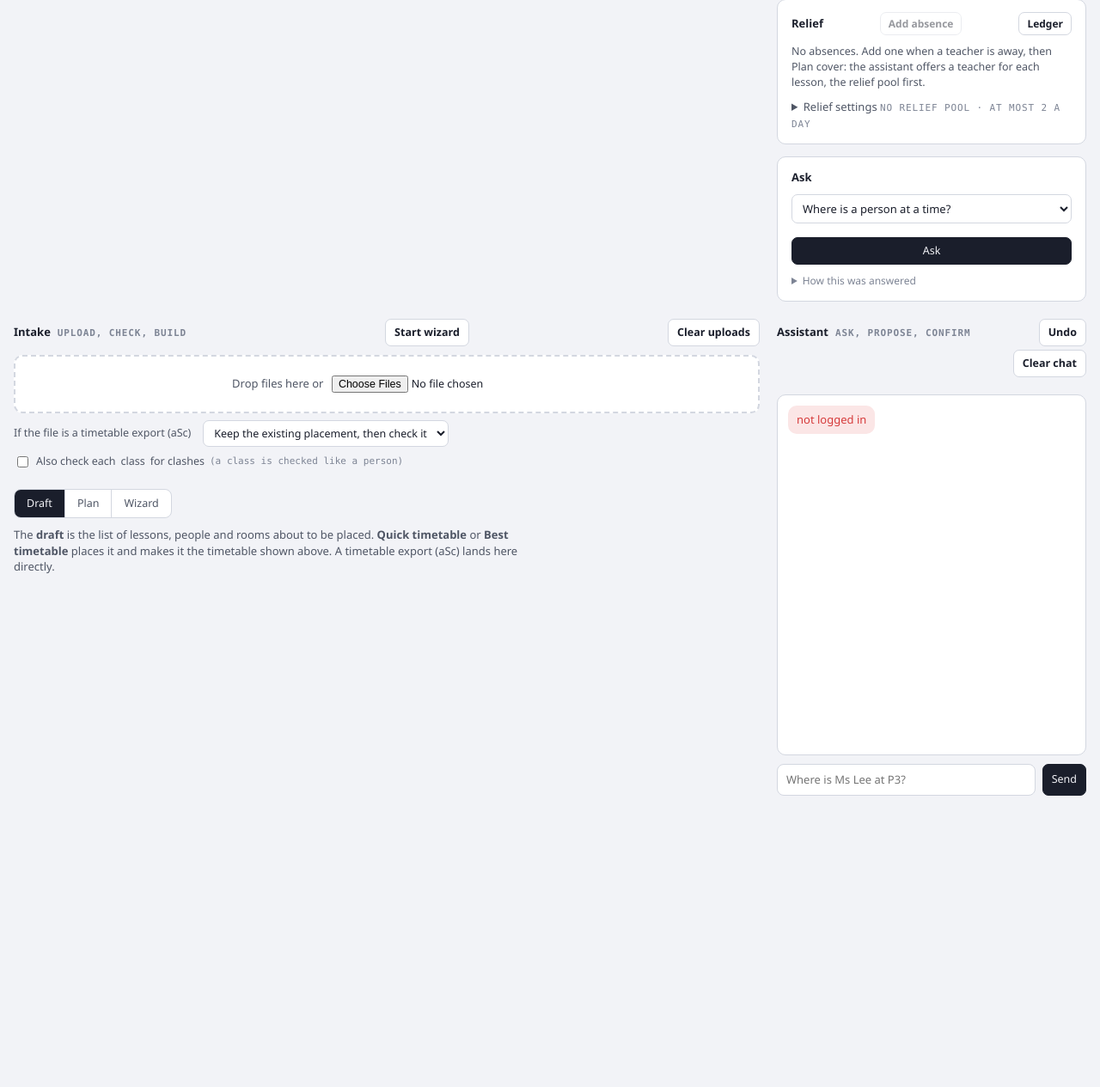
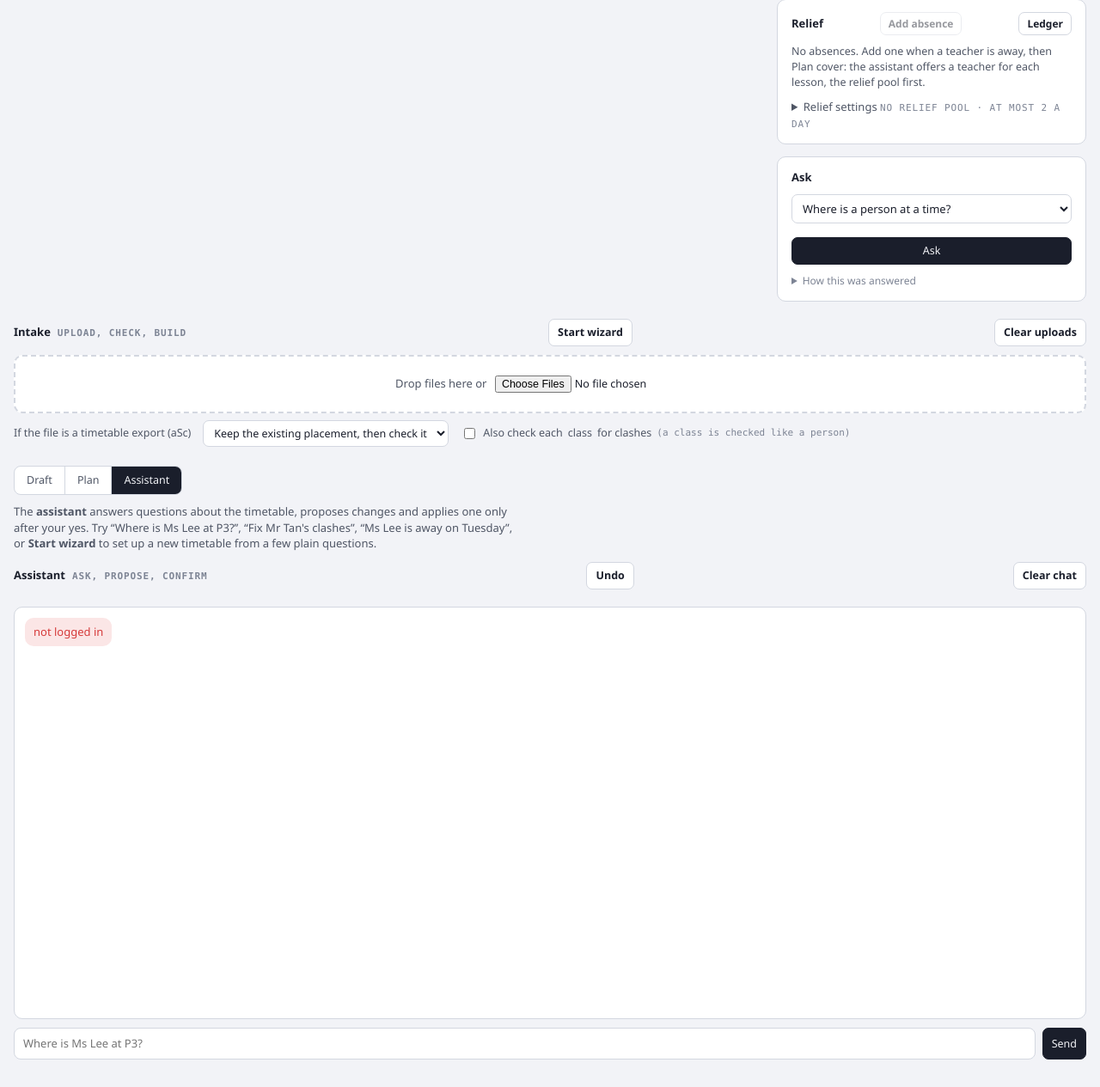
Before and after one commit to twahidin/plane-timetabling-app, a FastAPI app: template plane_app/templates/index.html in a window 1280 px wide. Shown: the part 545-1810 px from the top of the page at 86% size. Before the commit the page ends 1471 px from the top, so only its background shows below. Run offline with FastAPI, Linux system fonts and the light colour scheme; the template is opened without the code that fills it, so the values that code supplies are empty; some libraries are stand-ins or nearby versions.

Commit message:
The assistant is a full-width tab below the timetable
Co-Authored-By: Claude Opus 5.5 <noreply@anthropic.com>

```diff
--- a/plane_app/static/app.css
+++ b/plane_app/static/app.css
@@ -226,7 +226,7 @@
   }
   .toolbar .btn { padding: 7px 12px; }
 
-  .below { display: grid; grid-template-columns: minmax(0, 1fr) 360px; gap: 20px; padding-top: 20px; }
+  .below { display: grid; grid-template-columns: minmax(0, 1fr); gap: 20px; padding-top: 20px; }
   @media (max-width: 960px) { .below { grid-template-columns: 1fr; } }
   .section-title { font-size: 13px; font-weight: 700; margin-bottom: 10px; display: flex; flex-wrap: wrap; justify-content: space-between; align-items: baseline; gap: 4px 8px; }
   .section-title .btn { white-space: nowrap; margin-left: auto; }
@@ -307,9 +307,9 @@
   .chat { display: flex; flex-direction: column; gap: 10px; min-width: 0; }
   .chat-log {
     display: flex; flex-direction: column; gap: 8px; background: var(--surface); border: 1px solid var(--line); border-radius: 10px;
-    padding: 12px; height: 420px; overflow-y: auto; font-size: 13px;
+    padding: 12px; height: clamp(360px, 60vh, 680px); overflow-y: auto; font-size: 13px;
   }
-  .msg { max-width: 88%; padding: 7px 10px; border-radius: 10px; white-space: pre-wrap; overflow-wrap: anywhere; }
+  .msg { max-width: min(88%, 76ch); padding: 7px 10px; border-radius: 10px; white-space: pre-wrap; overflow-wrap: anywhere; }
   .msg.user { align-self: flex-end; background: var(--ink); color: var(--bg); border-bottom-right-radius: 3px; }
   .msg.assistant { align-self: flex-start; background: var(--surface-2); border-bottom-left-radius: 3px; }
   .msg.error { align-self: flex-start; background: var(--bad-soft); color: var(--bad); }
@@ -427,9 +427,9 @@
   .tt th.day { position: sticky; left: 0; z-index: 1; }
   .tt thead th.day { z-index: 2; }
   .tab-note { margin: 10px 0 12px; font-size: 13px; color: var(--ink-2); max-width: 80ch; }
-  #wizard-panel .wizard-candidates { display: grid; grid-template-columns: repeat(auto-fill, minmax(260px, 1fr)); gap: 12px; }
+  #assistant-panel .wizard-candidates { display: grid; grid-template-columns: repeat(auto-fill, minmax(260px, 1fr)); gap: 12px; }
   .wizard-knobs { margin: 0; padding-left: 18px; font-size: 12px; color: var(--ink-2); }
-  #wizard-begin { align-self: flex-start; }
+  #assistant-panel #wizard { margin-bottom: 12px; }
 
   /* ---- period timetables: banner under the header, the Periods card, the New period dialog ---- */
   .period-banner { display: flex; flex-wrap: wrap; align-items: center; gap: 6px 10px; margin: 10px 0 0; padding: 8px 12px;
--- a/plane_app/static/chat.js
+++ b/plane_app/static/chat.js
@@ -123,7 +123,7 @@
         else showNotes([], [], [{ cls: 'error', text: `Build did not settle: ${(ev.unplaced || []).length} unplaced, ${(ev.clashes || []).length} clashes.` }]
           .concat((ev.clashes || []).map((c) => ({ cls: 'error', text: c.message || String(c) }))));
       } else if (ev.kind === 'draft_updated') reload = true;
-      else if (ev.kind === 'proposals') appendProposals(ev.items);
+      else if (ev.kind === 'proposals') { showAssistant(); appendProposals(ev.items); }
       else if (ev.kind === 'applied') {
         const clashText = (ev.clashes || []).map((c) => c.message || String(c)).join('; ');
         appendBubble(ev.ok ? 'assistant' : 'error', (ev.ok ? 'Applied: ' : 'Not applied: ') + ev.description
@@ -148,8 +148,11 @@
   }
   window.handleEvents = handleEvents;
 
-  window.sendChat = (text) => { el('chat-text').value = text; el('chat-form').requestSubmit(); };
-  window.draftChat = (text) => { const input = el('chat-text'); input.value = text; input.focus(); };
+  // Anything that talks to the assistant (Fix…, Move…, Book this room, Plan cover, Start wizard)
+  // opens its tab first, so the reply and any cards to confirm are in view.
+  const showAssistant = () => { if (window.showIntakeTab) window.showIntakeTab('assistant'); };
+  window.sendChat = (text) => { showAssistant(); el('chat-text').value = text; el('chat-form').requestSubmit(); };
+  window.draftChat = (text) => { showAssistant(); const input = el('chat-text'); input.value = text; input.focus(); };
 
   el('undo').addEventListener('click', async () => {
     const btn = el('undo'); btn.disabled = true;
@@ -272,10 +275,8 @@
   drop.addEventListener('drop', (ev) => { ev.preventDefault(); drop.classList.remove('over'); upload(ev.dataTransfer && ev.dataTransfer.files); });
   // The old empty-draft button is gone; that path is still reachable through the chat's
   // new_draft tool ("start an empty draft"). Start wizard just asks the assistant to begin.
-  // Start wizard: open its tab below the timetable and begin the conversation in the chat.
-  const startWizard = () => { if (window.showIntakeTab) window.showIntakeTab('wizard'); window.sendChat("I'd like to set up a new timetable"); };
-  el('start-wizard').addEventListener('click', startWizard);
-  el('wizard-begin').addEventListener('click', startWizard);
+  // Start wizard: begin the conversation in the chat (sendChat opens the assistant tab).
+  el('start-wizard').addEventListener('click', () => window.sendChat("I'd like to set up a new timetable"));
 
   window.reloadIntake = async () => { el('notes').textContent = ''; stopFollowing(); await loadMessages(); await loadDraft(); await resumeSolve(); };
 
--- a/plane_app/static/plan.js
+++ b/plane_app/static/plan.js
@@ -69,11 +69,12 @@
   }
 
   // ---------- tabs ----------
-  // Three tabs below the timetable: the draft (lessons about to be placed), the plan (what the
-  // timetable must provide) and the start wizard (setting up a new timetable by chat).
-  const TABS = { draft: ['tab-draft', 'draft-panel'], plan: ['tab-plan', 'plan'], wizard: ['tab-wizard', 'wizard-panel'] };
+  // Three tabs below the timetable, full width: the draft (lessons about to be placed), the plan
+  // (what the timetable must provide) and the assistant (the chat, with the start wizard's options).
+  const TABS = { draft: ['tab-draft', 'draft-panel'], plan: ['tab-plan', 'plan'], assistant: ['tab-assistant', 'assistant-panel'] };
   function showTab(which) {
-    if (!TABS[which]) which = 'draft';
+    if (which === 'wizard') which = 'assistant';          // the wizard lives in the assistant tab now
+    if (!TABS[which]) which = 'assistant';
     Object.entries(TABS).forEach(([k, [tab, panel]]) => {
       el(tab).classList.toggle('on', k === which);
       el(tab).setAttribute('aria-selected', String(k === which));
@@ -81,7 +82,10 @@
     });
     try { localStorage.setItem('plane.intakeTab', which); } catch (e) { /* private mode, etc. */ }
     if (which === 'plan') loadPlan();
-    if (which === 'wizard' && window.loadWizard) window.loadWizard().catch(() => {});
+    if (which === 'assistant') {
+      if (window.loadWizard) window.loadWizard().catch(() => {});
+      const log = el('chat-log'); if (log) log.scrollTop = log.scrollHeight;
+    }
   }
   window.showIntakeTab = showTab;
   Object.keys(TABS).forEach((k) => el(TABS[k][0]).addEventListener('click', () => showTab(k)));
@@ -374,7 +378,7 @@
     finally { renderIssues(); }
   });
 
-  let initialTab = 'draft';
-  try { initialTab = localStorage.getItem('plane.intakeTab') || 'draft'; } catch (e) { /* ignore */ }
+  let initialTab = 'assistant';
+  try { initialTab = localStorage.getItem('plane.intakeTab') || 'assistant'; } catch (e) { /* ignore */ }
   showTab(initialTab);
 })();
--- a/plane_app/static/wizard.js
+++ b/plane_app/static/wizard.js
@@ -132,8 +132,8 @@
   // ---------- chat events: preview fills the card, done shows the downloads ----------
   // chat.js's handleEvents forwards every `{"kind": "wizard", ...}` event here.
   function renderWizardEvent(ev) {
-    if (window.showIntakeTab) window.showIntakeTab('wizard');
-    setEmpty(null);
+    if (window.showIntakeTab) window.showIntakeTab('assistant');
+    el('wizard').hidden = false;
     if (ev.stage === 'preview') {
       latestCandidates = ev.candidates || [];
       renderDecisions(latestCandidates);
@@ -159,7 +159,7 @@
     try {
       [record, solid, planData] = await Promise.all([api('/api/wizard'), api('/api/solid'), api('/api/plan')]);
     } catch (e) {
-      setEmpty('The wizard could not check this timetable just now. Try again in a moment.', false);
+      el('wizard').hidden = true;
       return;
     }
     const hasRecord = !!(record && record.template);
@@ -168,7 +168,7 @@
     const show = !hasPlan && (solid.organisation == null || hasRecord);
     if (!show) {
       renderCandidates([]); renderDecisions([]); el('wizard-downloads').hidden = true;
-      setEmpty('This timetable is already set up. To set up another one with the wizard, press New beside the timetable name, then start here.', false);
+      el('wizard').hidden = true;
       return;
     }
 
@@ -179,22 +179,15 @@
         const facts = await api('/api/wizard/preview', { method: 'POST', body: JSON.stringify({ template: record.template, knobs: record.knobs }) });
         renderDecisions([{ name: '', facts, knobs: record.knobs }]);
       } catch (e) { renderDecisions([]); }
-      setEmpty(null);
+      el('wizard').hidden = false;
     } else if (!latestCandidates.length) {
       renderCandidates([]);
       renderDecisions([]);
       el('wizard-downloads').hidden = true;
-      setEmpty('Answer a few questions in the chat and the options that fit appear here.', true);
+      el('wizard').hidden = true;             // nothing to show until the chat offers options
     }
   }
 
-  // The card's own line when there is nothing to choose yet (text), or none (null); `begin` shows the
-  // "Start in the chat" button.
-  function setEmpty(text, begin) {
-    el('wizard-empty').textContent = text || '';
-    el('wizard-empty').hidden = !text;
-    el('wizard-begin').hidden = !begin;
-  }
   window.loadWizard = loadWizard;
 
   loadWizard();
--- a/plane_app/templates/index.html
+++ b/plane_app/templates/index.html
@@ -159,7 +159,7 @@
     <div class="tabs seg" id="intake-tabs" role="tablist" aria-label="Intake view">
       <button id="tab-draft" class="on" type="button" role="tab" aria-selected="true">Draft</button>
       <button id="tab-plan" type="button" role="tab" aria-selected="false">Plan</button>
-      <button id="tab-wizard" type="button" role="tab" aria-selected="false">Wizard</button>
+      <button id="tab-assistant" type="button" role="tab" aria-selected="false">Assistant</button>
     </div>
 
     <div id="draft-panel">
@@ -215,23 +215,22 @@
         <div class="tablewrap"><table class="grid" id="plan-rules"></table></div>
       </div>
     </div>
-    <div id="wizard-panel" hidden>
-      <p class="tab-note">The <strong>wizard</strong> sets up a new timetable from a few plain questions in the chat: what you are timetabling, then the options that fit. Choosing one gives you a workbook to fill in, a sample printout and a one-page guide.</p>
-      <div id="wizard" class="card wizard">
-        <p id="wizard-empty" class="empty"></p>
-        <button class="btn primary" id="wizard-begin" type="button">Start in the chat</button>
+    <div id="assistant-panel" hidden>
+      <p class="tab-note">The <strong>assistant</strong> answers questions about the timetable, proposes changes and applies one only after your yes. Try “Where is Ms Lee at P3?”, “Fix Mr Tan's clashes”, “Ms Lee is away on Tuesday”, or <strong>Start wizard</strong> to set up a new timetable from a few plain questions.</p>
+      <div id="wizard" class="card wizard" hidden>
+        <h2>Start wizard <span class="eyebrow">options that fit what you told the assistant</span></h2>
         <div id="wizard-decisions" class="wizard-decisions" hidden></div>
         <div id="wizard-candidates" class="wizard-candidates"></div>
         <div id="wizard-downloads" class="wizard-downloads" hidden></div>
       </div>
+    <section id="chat" class="chat">
+      <div class="section-title">Assistant <span class="eyebrow">ask, propose, confirm</span> <button class="btn" id="undo" type="button" title="Revert the last applied change">Undo</button> <button class="btn" id="chat-clear" type="button">Clear chat</button></div>
+      <div id="chat-log" class="chat-log"></div>
+      <form id="chat-form" class="chat-form"><input id="chat-text" autocomplete="off" placeholder="Where is Ms Lee at P3?" aria-label="Message"><button class="btn primary" type="submit">Send</button></form>
+    </section>
     </div>
   </section>
 
-  <section id="chat" class="chat">
-    <div class="section-title">Assistant <span class="eyebrow">ask, propose, confirm</span> <button class="btn" id="undo" type="button" title="Revert the last applied change">Undo</button> <button class="btn" id="chat-clear" type="button">Clear chat</button></div>
-    <div id="chat-log" class="chat-log"></div>
-    <form id="chat-form" class="chat-form"><input id="chat-text" autocomplete="off" placeholder="Where is Ms Lee at P3?" aria-label="Message"><button class="btn primary" type="submit">Send</button></form>
-  </section>
 </div>
 
 <dialog id="why-dialog" class="dialog">
```
